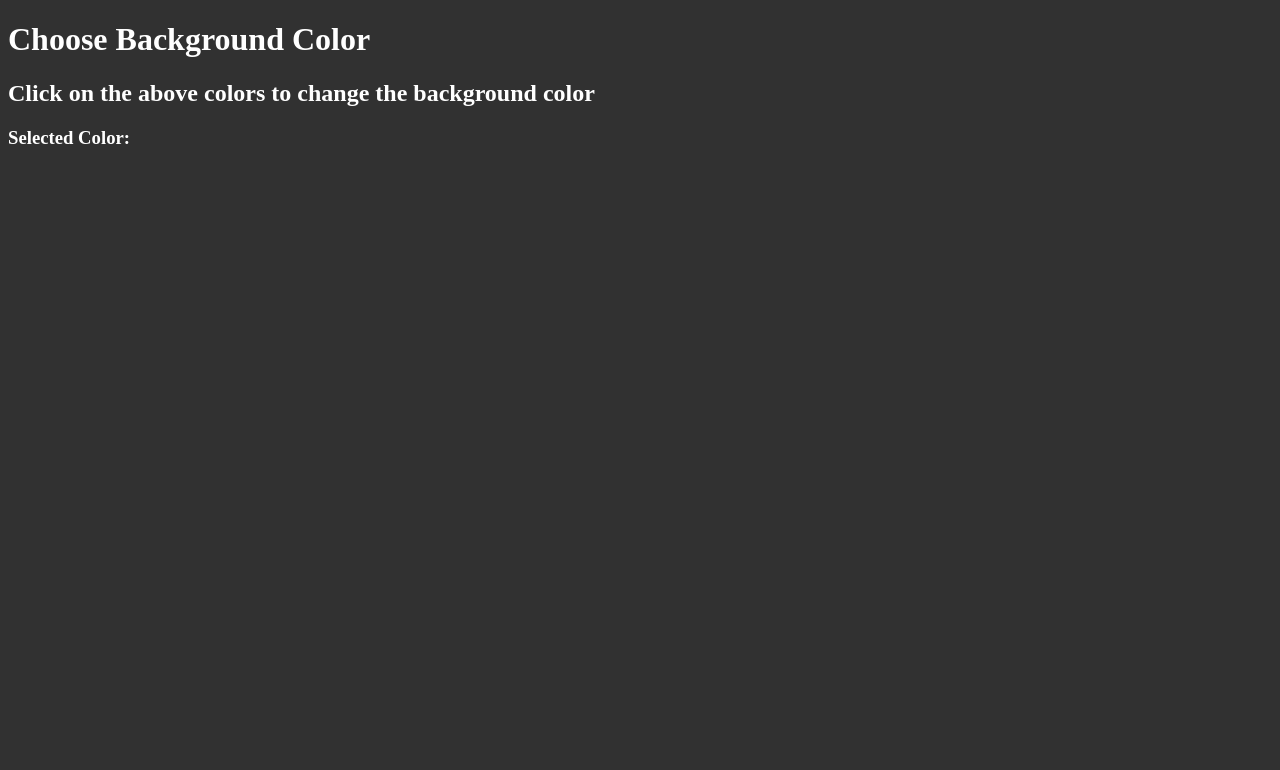
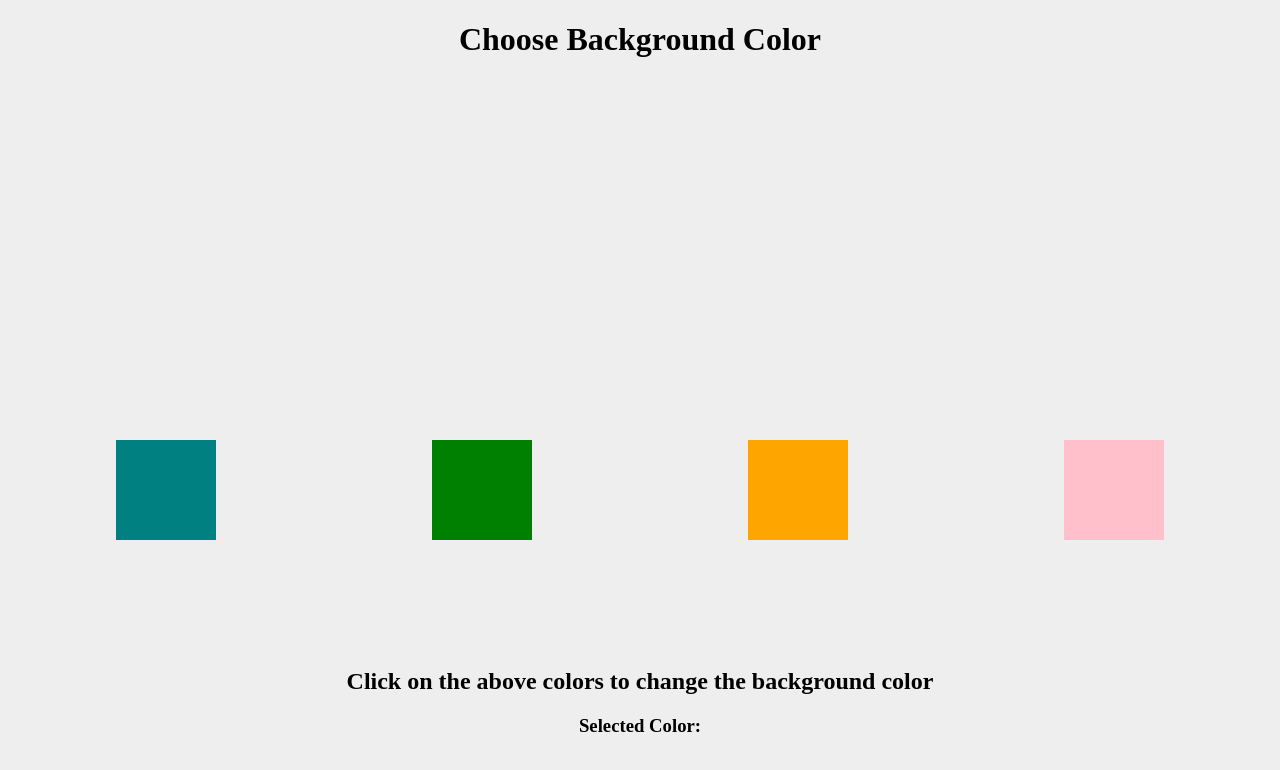
Before and after one commit to DebrajLogic/Javascript-Practice, a website: page Basic_DOM_Projects/Project01/index.html in a window 1280 px wide. Drawn offline with Linux system fonts and the light colour scheme.

Commit message:
Added some styles

```diff
--- a/Basic_DOM_Projects/Project01/index.html
+++ b/Basic_DOM_Projects/Project01/index.html
@@ -5,16 +5,71 @@
     <meta name="viewport" content="width=device-width, initial-scale=1.0">
     <title>Color Switcher</title>
 </head>
-<body style="background-color: #313131; color:white">
+<body id="bg-body" style="background-color: #eee">
+
     <h1>Choose Background Color</h1>
-
+<div class="color-palette">
     <span class="button" id="teal"></span>
     <span class="button" id="green"></span>
-    <span class="button" id="red"></span>
+    <span class="button" id="orange"></span>
     <span class="button" id="pink"></span>
+</div>
+
 
     <h2>Click on the above colors to change the background color</h2>
     <h3> Selected Color: <span id="palette"></span></h3>
+
+    <style>
+        h1{
+            display: flex;
+            justify-content: center;
+        }
+
+        .color-palette{
+            display: flex;
+            justify-content: space-around;
+            margin-top: 30%;
+        }
+
+        .button{
+            padding: 50px;
+            margin: 2px;
+            background-color: white;
+        }
+
+        .button:hover{
+            cursor: pointer;
+            box-shadow:0px 0px 3px 3px rgb(0,0,0, 0.15);
+        }
+
+        #teal{
+            background-color: teal;
+        }
+
+        #green{
+            background-color: green;
+        }
+
+        #orange{
+            background-color: orange;
+        }
+
+        #pink{
+            background-color: pink;
+        }
+
+        h2{
+            margin-top: 10%;
+            display: flex;
+            justify-content: center;
+        }
+
+        h3{
+            display: flex;
+            justify-content: center;
+        }
+
+    </style>
 
     <script src = index.js></script>
 
```
